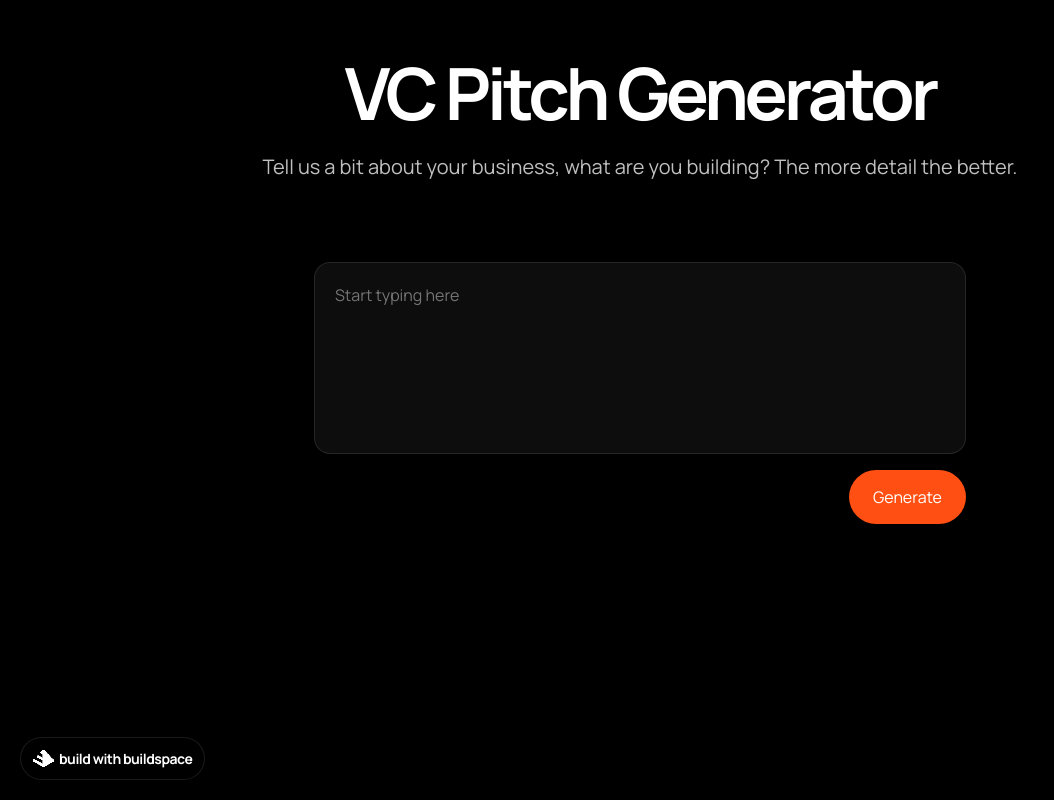
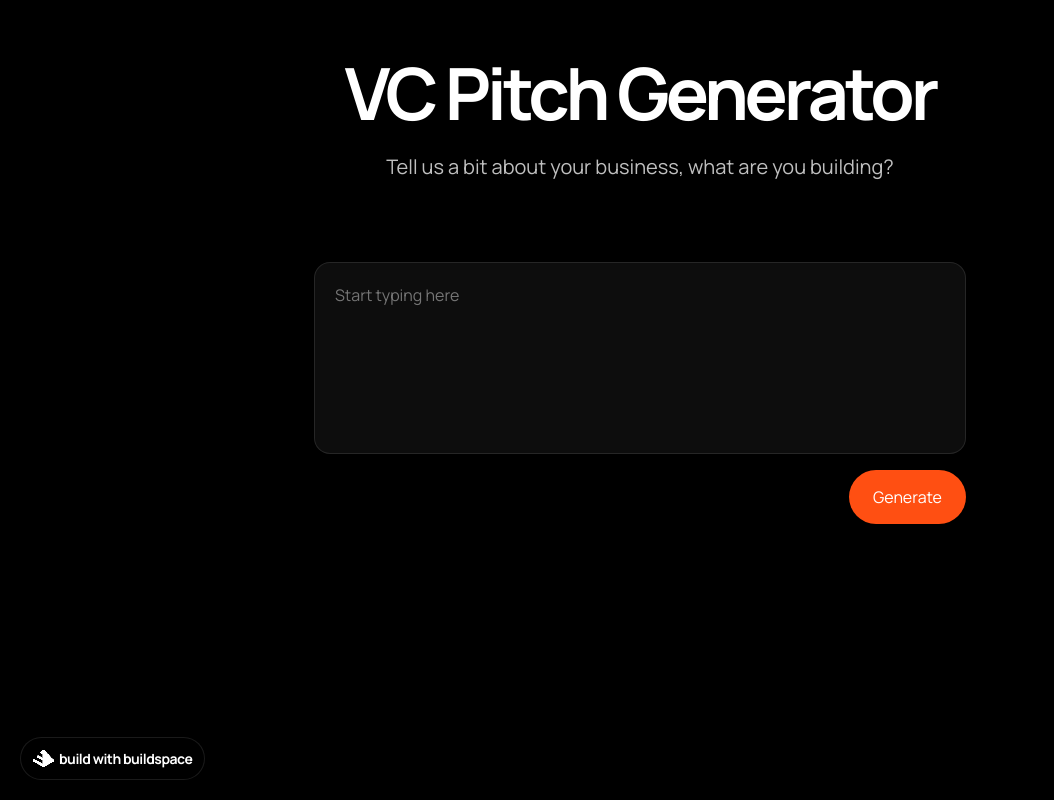
Before and after one commit to Pluto-XI/gpt-3-writer, a Next.js app in the folder gpt3-webapp/: page / in a window 1280 px wide. Shown: the whole page, without its empty margins (0-1054 px from the left). Built offline with nearby package versions, Linux system fonts and the light colour scheme.

Commit message:
Modified front-end text

```diff
--- a/gpt3-webapp/pages/index.js
+++ b/gpt3-webapp/pages/index.js
@@ -44,7 +44,7 @@ const Home = () => {
             <h1>VC Pitch Generator</h1>
           </div>
           <div className="header-subtitle">
-            <h2>Tell us a bit about your business, what are you building? The more detail the better.</h2>
+            <h2>Tell us a bit about your business, what are you building?</h2>
           </div>
         </div>
         <div className="prompt-container">
```
